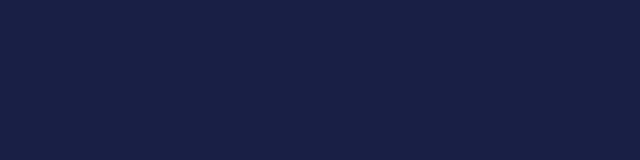
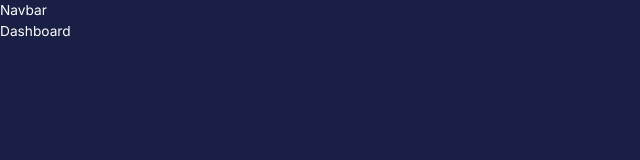
Before and after one commit to StrachanOscar/Admin-Dashboard, a React (Create React App) app in the folder client/: page /dashboard in a window 1280 px wide. Shown: the top 160 px of the page, without its empty margins (0-640 px from the left). Built offline with nearby package versions, Linux system fonts and the light colour scheme.

Commit message:
Added to App.js and started building scenes and components.

```diff
--- a/client/jsconfig.json
+++ b/client/jsconfig.json
@@ -1,6 +1,6 @@
 {
     "compilerOptions": {
-        "baseUrl": "src"
+        "baseUrl": "./src"
     },
     "include": ["src"]
 }
--- a/client/package.json
+++ b/client/package.json
@@ -25,7 +25,7 @@
     "web-vitals": "^2.1.4"
   },
   "scripts": {
-    "start": "react-scripts start",
+    "start": "react-scripts --openssl-legacy-provider start",
     "build": "react-scripts build",
     "test": "react-scripts test",
     "eject": "react-scripts eject"
--- a/client/src/App.js
+++ b/client/src/App.js
@@ -1,17 +1,30 @@
+import React from "react";
 import { CssBaseline, ThemeProvider } from "@mui/material";
 import { createTheme } from "@mui/material/styles";
 import { useMemo } from "react";
 import { useSelector } from "react-redux";
-import { themeSettings } from "theme";
+import { BrowserRouter, Navigate, Route, Routes } from "react-router-dom";
+import { themeSettings } from "./theme";
+import Layout from "./scenes/layout";
+import Dashboard from "./scenes/dashboard";
 
 function App() {
   const mode = useSelector((state) => state.global.mode);
   const theme = useMemo(() => createTheme(themeSettings(mode)), [mode]);
   return (
     <div className="app">
-      <ThemeProvider theme={theme}>
-        <CssBaseline />
-      </ThemeProvider>
+      <BrowserRouter>
+        <ThemeProvider theme={theme}>
+          <CssBaseline />
+          <Routes>
+            <Route element={<Layout />}>
+              {/* If we land on the default homepage, we navigate to the dashboard route which will render the dashboard. */}
+              <Route path="/" element={<Navigate to="/dashboard" replace />} />
+              <Route path="/dashboard" element={<Dashboard />} />
+            </Route>
+          </Routes>
+        </ThemeProvider>
+      </BrowserRouter>
     </div>
   );
 }
--- /dev/null
+++ b/client/src/components/Navbar.jsx
@@ -0,0 +1,9 @@
+import React from 'react'
+
+const Navbar = () => {
+  return (
+    <div>Navbar</div>
+  )
+}
+
+export default Navbar
--- /dev/null
+++ b/client/src/scenes/dashboard/index.jsx
@@ -0,0 +1,9 @@
+import React from 'react'
+
+const Dashboard = () => {
+  return (
+    <div>Dashboard</div>
+  )
+}
+
+export default Dashboard
--- /dev/null
+++ b/client/src/scenes/layout/index.jsx
@@ -0,0 +1,17 @@
+import React, { useState } from 'react';
+import { Box, useMediaQuery } from "@mui/material";
+import { Outlet } from 'react-router-dom';
+import { useSelector } from 'react-redux';
+import Navbar from "components/Navbar";
+
+
+const Layout = () => {
+  return <Box width="100%" height="100%">
+    <Box>
+      <Navbar />
+      <Outlet />
+    </Box>
+  </Box>
+};
+
+export default Layout
```
Also changed, not shown: client/src/components/FlexBetween.jsx (added, +10 -0 lines), client/src/index.js (+7 -7 lines), 1 other file (tests, documents, lock files or other folders).
